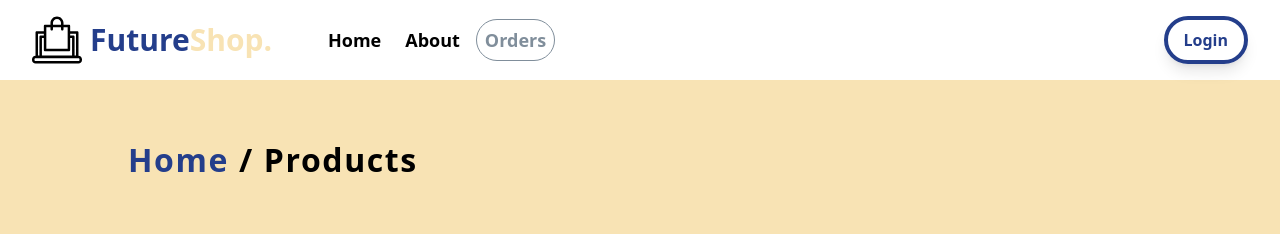
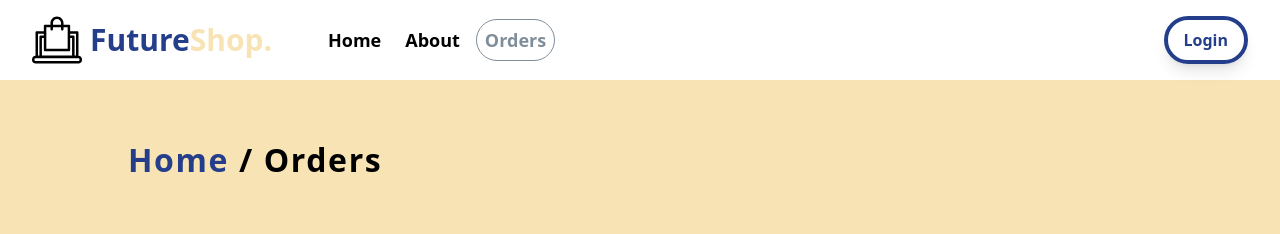
Before and after one commit to Dream0916/Owner-avatar-futureshop_frontend, a React (Create React App) app: page /products in a window 1280 px wide. Shown: the top 234 px of the page. Built offline with nearby package versions, Linux system fonts and the light colour scheme; no server answers.

Commit message:
update link

```diff
--- a/src/pages/Products.jsx
+++ b/src/pages/Products.jsx
@@ -33,7 +33,7 @@ const Products = () => {
             animate="visible"
             exit="exit"
         >
-            <PageHero title="products"/>
+            <PageHero title="orders"/>
             {/*<div className='flex w-[85vw] my-16 mx-auto'>*/}
             <div className='w-[85vw] my-16 mx-auto'>
                 <div className='grid grid-cols-1 md:grid-cols-3 lg:grid-cols-5 gap-x-12 gap-y-12'>
```
